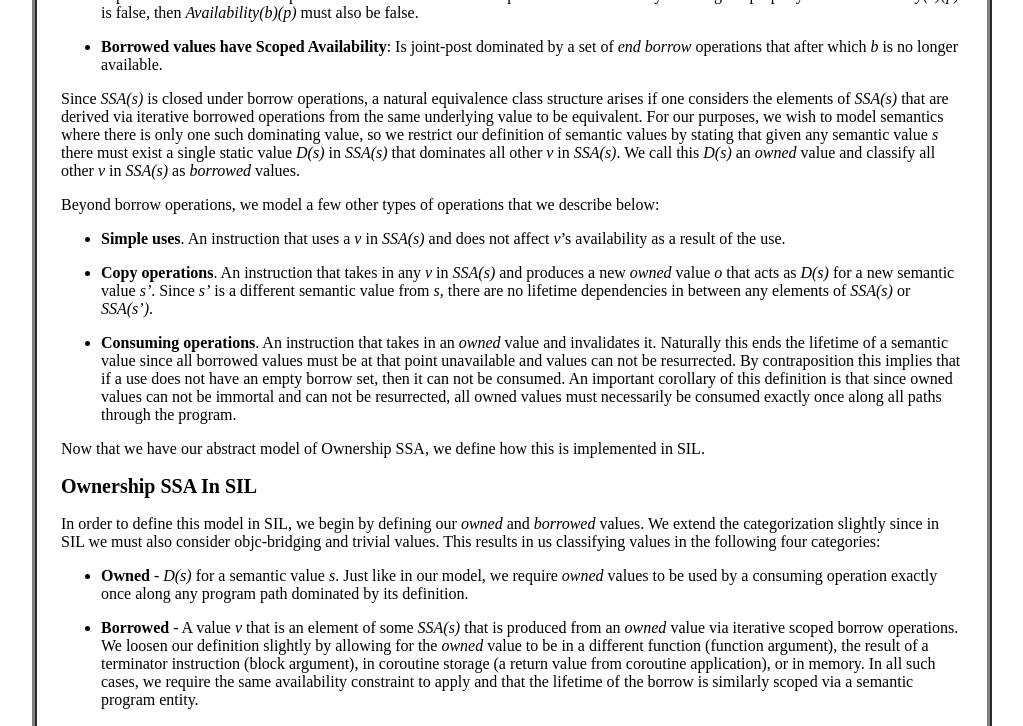
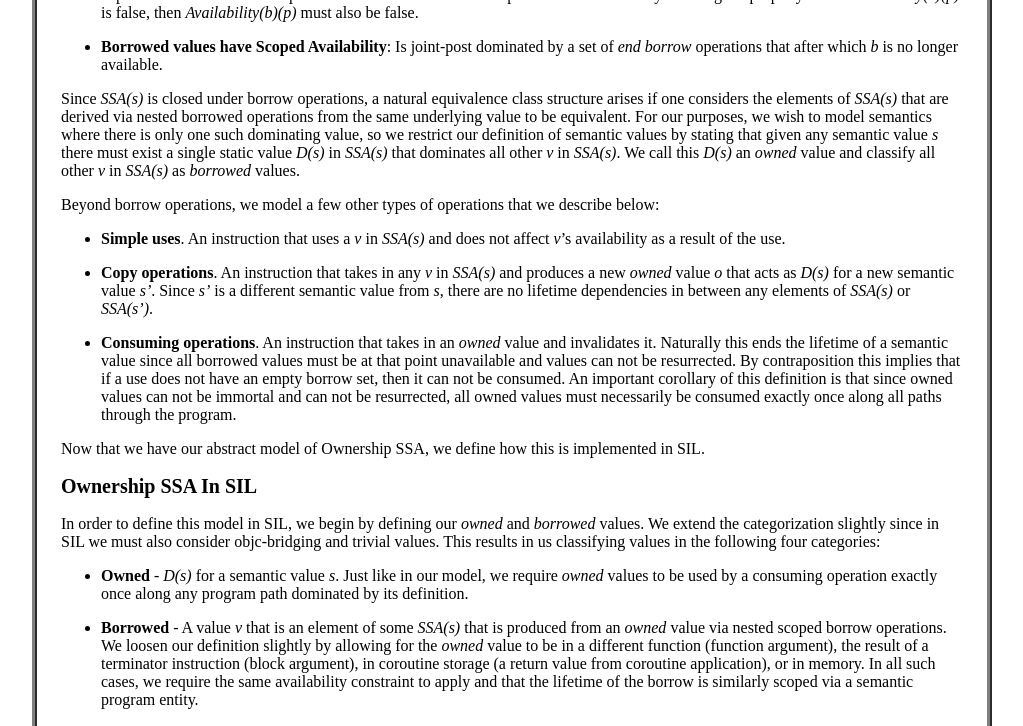
Before and after one commit to gottesmm/gottesmm.github.io, a Jekyll site: the page built from drafts/sil-ownership-model.md, in a window 1280 px wide and 1400 px high, scrolled down 901 px. Shown: the part 170-896 px from the top of the window, without its empty margins (128-1151 px from the left). Built offline with Jekyll 4.4.1, drawn with Linux system fonts in a browser that asks for light colours.

Commit message:
[sil-ownership] {iterative,nested} scoped borrow operations.

```diff
--- a/drafts/sil-ownership-model.md
+++ b/drafts/sil-ownership-model.md
@@ -77,7 +77,7 @@ of _end borrow_ operations that after which _b_ is no longer available.
 
 Since _SSA(s)_ is closed under borrow operations, a natural equivalence
 class structure arises if one considers the elements of _SSA(s)_ that are
-derived via iterative borrowed operations from the same underlying value to be
+derived via nested borrowed operations from the same underlying value to be
 equivalent. For our purposes, we wish to model semantics where there is only one
 such dominating value, so we restrict our definition of semantic values by
 stating that given any semantic value _s_ there must exist a single static value
@@ -119,7 +119,7 @@ values in the following four categories:
   any program path dominated by its definition.
 
 * **Borrowed** - A value _v_ that is an element of some _SSA(s)_ that is
-  produced from an _owned_ value via iterative scoped borrow operations. We
+  produced from an _owned_ value via nested scoped borrow operations. We
   loosen our definition slightly by allowing for the _owned_ value to be in a
   different function (function argument), the result of a terminator instruction
   (block argument), in coroutine storage (a return value from coroutine
```
